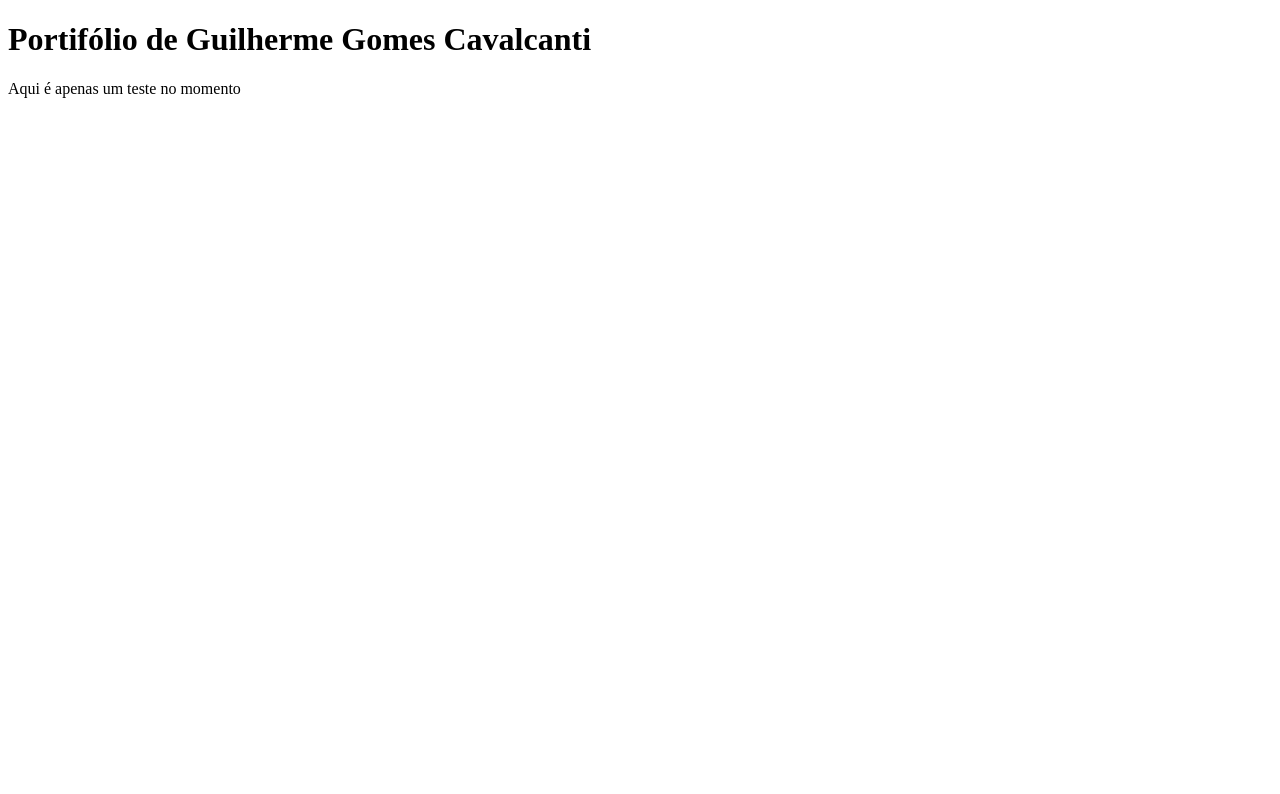
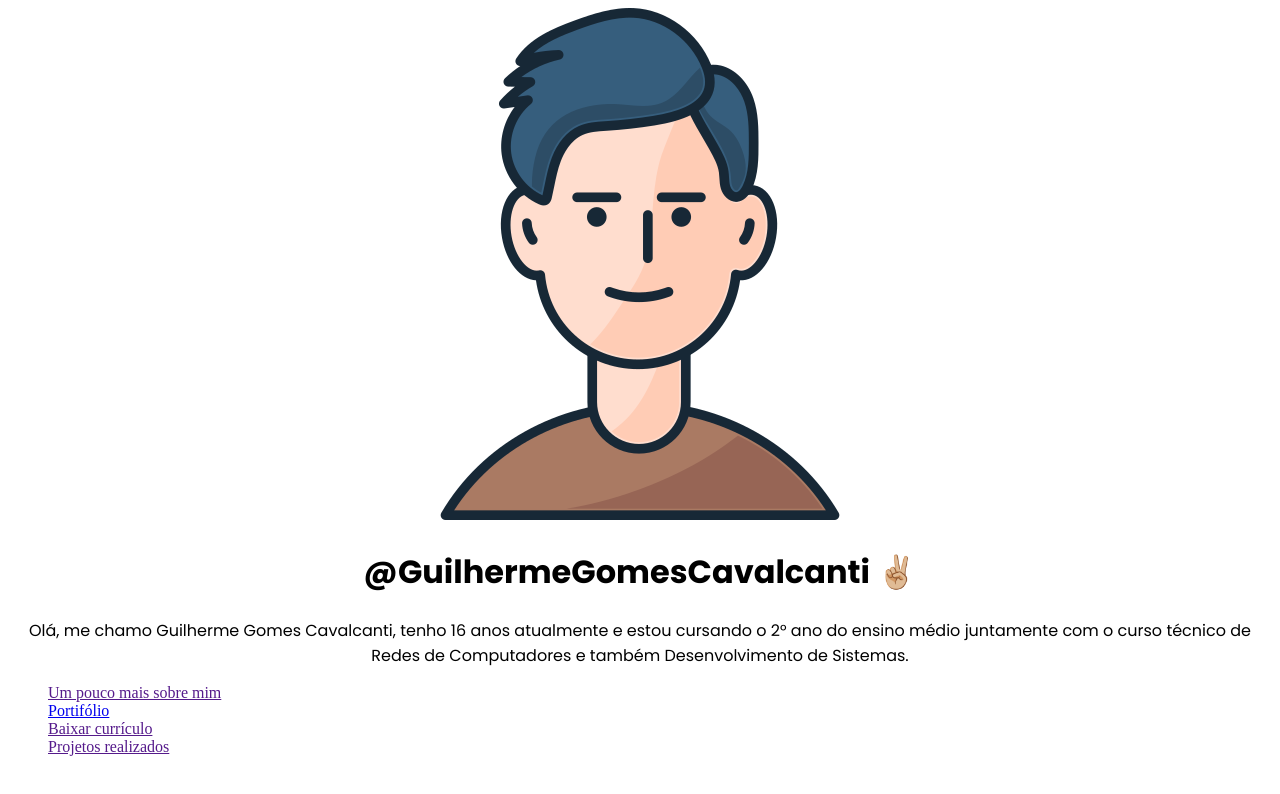
Before and after one commit to GuilhermeGomesCavalcanti/Portifolio, a plain HTML site: page index.html in a window 1280 px wide. Drawn offline with Linux system fonts and the light colour scheme.

Commit message:
Está atualização foi a primeira mudança significativa feita neste projeto

```diff
--- /dev/null
+++ b/css/style.css
@@ -0,0 +1,11 @@
+.titulo{
+    text-align: center;
+    font-family: "Poppins";
+}
+.texto_inicial{
+    font-family: "Poppins";
+    text-align: center;
+}
+li{
+    list-style: none;
+}
--- a/index.html
+++ b/index.html
@@ -3,10 +3,36 @@
 <head>
     <meta charset="UTF-8">
     <meta name="viewport" content="width=device-width, initial-scale=1.0">
+    <link rel="stylesheet" href="css/style.css">
     <title>Portifólio</title>
+    <link rel="preconnect" href="https://fonts.googleapis.com">
+<link rel="preconnect" href="https://fonts.gstatic.com" crossorigin>
+<link href="https://fonts.googleapis.com/css2?family=Poppins:ital,wght@0,100;0,200;0,300;0,400;0,500;0,600;0,700;0,800;0,900;1,100;1,200;1,300;1,400;1,500;1,600;1,700;1,800;1,900&display=swap" rel="stylesheet">
 </head>
 <body>
-    <h1>Portifólio de Guilherme Gomes Cavalcanti</h1>
-    <p>Aqui é apenas um teste no momento</p>
+    <div class:"div_pai">
+        <div class="titulo">
+            <img src="img/avatar.png" alt="Foto de um homem branco, sem barba, usando uma camisa marrom, e uma parede branca ao fundo">
+            <h1>@GuilhermeGomesCavalcanti ✌🏼</h1></div><p>
+        <div class="texto_inicial">
+            <p>Olá, me chamo Guilherme Gomes Cavalcanti, tenho 16  anos atualmente e estou cursando o 2° ano do ensino médio juntamente com o curso técnico de Redes de Computadores e também Desenvolvimento de Sistemas.
+        </div>
+        <div>
+            <ul>
+                <li>
+                    <a href="">Um pouco mais sobre mim</a>
+                </li>
+                <li>
+                    <a href="https://github.com/GuilhermeGomesCavalcanti">Portifólio</a>
+                </li>
+                <li>
+                    <a href="">Baixar currículo</a>
+                </li>
+                <li>
+                    <a href="">Projetos realizados</a>
+                </li>
+            </ul>
+        </div>
+    </div>
 </body>
 </html>
```
Also changed, not shown: img/avatar.png (added), img/gradiente_darkmode.jpg (added), img/gradiente_whitemode.jpg (added).
